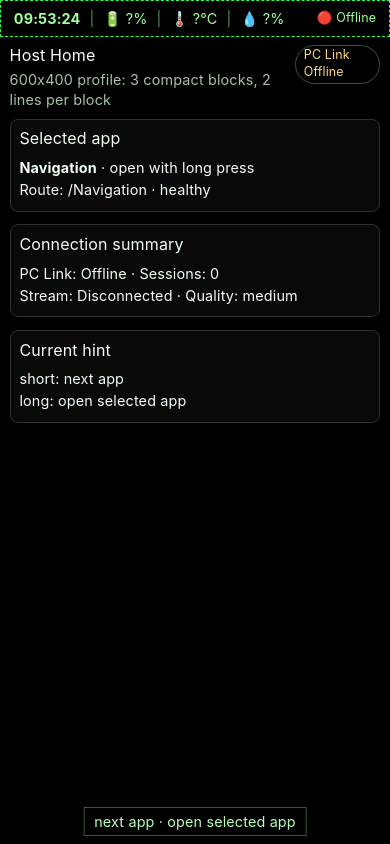
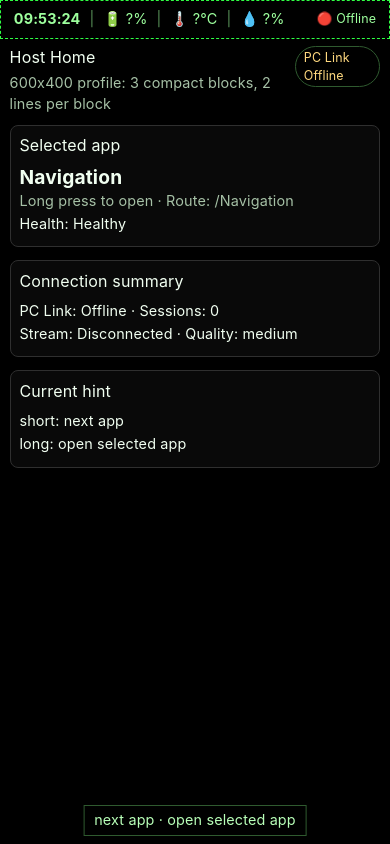
Before and after one commit to BlackF0rest/StudienArbeit_ARis, a SvelteKit app in the folder Software/Onboard_UI/: page / in a window 390 px wide. Built offline with nearby package versions, Linux system fonts and the light colour scheme; no server answers.

Commit message:
Refine compact HUD hierarchy and add breakpoint verification

```diff
--- a/Software/Onboard_UI/package.json
+++ b/Software/Onboard_UI/package.json
@@ -18,7 +18,8 @@
 		"db:migrate": "drizzle-kit migrate",
 		"db:studio": "drizzle-kit studio",
 		"storybook": "storybook dev -c tools/storybook/.storybook -p 6006",
-		"build-storybook": "storybook build -c tools/storybook/.storybook"
+		"build-storybook": "storybook build -c tools/storybook/.storybook",
+		"check:breakpoints": "node scripts/verify-breakpoints.mjs"
 	},
 	"devDependencies": {
 		"@chromatic-com/storybook": "^4.1.1",
--- /dev/null
+++ b/Software/Onboard_UI/scripts/verify-breakpoints.mjs
@@ -0,0 +1,54 @@
+import { readFileSync } from 'node:fs';
+import { resolve } from 'node:path';
+
+const root = process.cwd();
+
+const checks = [
+	{
+		name: 'layout includes width and height breakpoint toggles',
+		file: 'src/routes/+layout.svelte',
+		patterns: ['window.innerWidth <= 640', 'window.innerHeight <= 420', 'hud-breakpoint-width-640', 'hud-breakpoint-height-420']
+	},
+	{
+		name: 'global stylesheet has compact breakpoint media query',
+		file: 'src/app.css',
+		patterns: ['@media (max-width: 640px), (max-height: 420px)']
+	},
+	{
+		name: 'global stylesheet has class-based fallback breakpoint selectors',
+		file: 'src/app.css',
+		patterns: ['body.hud-breakpoint-width-640 .hud-grid-3', 'body.hud-breakpoint-height-420 .hud-grid-3']
+	}
+];
+
+const routeFiles = ['src/routes/+page.svelte', 'src/routes/Navigation/+page.svelte', 'src/routes/Teleprompter/+page.svelte', 'src/routes/Messages/+page.svelte', 'src/routes/Debug/+page.svelte'];
+
+let failed = false;
+
+for (const check of checks) {
+	const content = readFileSync(resolve(root, check.file), 'utf8');
+	const missing = check.patterns.filter((pattern) => !content.includes(pattern));
+	if (missing.length > 0) {
+		failed = true;
+		console.error(`✗ ${check.name} (${check.file})`);
+		for (const pattern of missing) {
+			console.error(`  missing: ${pattern}`);
+		}
+	} else {
+		console.log(`✓ ${check.name}`);
+	}
+}
+
+for (const routeFile of routeFiles) {
+	const content = readFileSync(resolve(root, routeFile), 'utf8');
+	if (!content.includes('<HudScaffold')) {
+		failed = true;
+		console.error(`✗ route missing HudScaffold: ${routeFile}`);
+	} else {
+		console.log(`✓ route breakpoint-ready scaffold: ${routeFile}`);
+	}
+}
+
+if (failed) {
+	process.exit(1);
+}
--- a/Software/Onboard_UI/src/app.css
+++ b/Software/Onboard_UI/src/app.css
@@ -33,7 +33,7 @@ body {
 body.ar-mode.compact {
 	letter-spacing: 0.01em;
 	font-size: 15px;
-	line-height: 1.35;
+	line-height: 1.45;
 }
 
 .hud-scaffold {
@@ -80,6 +80,15 @@ body.ar-mode.compact {
 	border-radius: var(--hud-radius);
 	padding: var(--hud-space-md);
 	background: var(--hud-surface);
+}
+
+.hud-card.hud-compact-block p,
+.hud-compact-block .hud-compact-line {
+	margin: 0.15rem 0;
+	display: -webkit-box;
+	-webkit-line-clamp: 2;
+	-webkit-box-orient: vertical;
+	overflow: hidden;
 }
 
 .hud-card h3 {
@@ -154,11 +163,25 @@ body.ar-mode.compact {
 }
 
 .hud-button {
-	padding: var(--hud-space-sm) var(--hud-space-md);
+	padding: 0.55rem 0.8rem;
+	min-height: 2.25rem;
 	border: 1px solid var(--hud-border-accent);
 	background: #113111;
 	color: var(--hud-text);
 	border-radius: var(--hud-radius);
+}
+
+.hud-primary-point {
+	margin: 0.2rem 0;
+	font-size: clamp(1.2rem, 3.8vw, 1.9rem);
+	line-height: 1.2;
+	font-weight: 700;
+}
+
+.hud-secondary-line {
+	margin: 0.2rem 0;
+	color: var(--hud-muted);
+	font-size: var(--hud-font-sm);
 }
 
 .teleprompter-full {
@@ -248,12 +271,8 @@ body.ar-mode.compact {
 }
 
 .hud-compact-line {
-	margin: 0.15rem 0;
-	display: -webkit-box;
-	-webkit-line-clamp: 2;
-	-webkit-box-orient: vertical;
-	overflow: hidden;
 	font-size: var(--hud-font-sm);
+	line-height: 1.45;
 }
 
 .hud-home-debug-link a {
@@ -330,6 +349,13 @@ body.ar-compact .hud-button {
 	display: none;
 }
 
+a,
+button,
+.hud-button,
+.hud-input {
+	min-height: 2.25rem;
+}
+
 @media (max-width: 640px), (max-height: 420px) {
 	.hud-grid-3,
 	.hud-grid-2 {
@@ -345,3 +371,10 @@ body.ar-compact .hud-button {
 		padding: 0.55rem;
 	}
 }
+
+body.hud-breakpoint-width-640 .hud-grid-3,
+body.hud-breakpoint-width-640 .hud-grid-2,
+body.hud-breakpoint-height-420 .hud-grid-3,
+body.hud-breakpoint-height-420 .hud-grid-2 {
+	grid-template-columns: 1fr;
+}
--- a/Software/Onboard_UI/src/routes/+layout.svelte
+++ b/Software/Onboard_UI/src/routes/+layout.svelte
@@ -12,13 +12,22 @@
 		subscribeInputControl();
 
 		const body = document.body;
+		const applyViewportBreakpointClasses = () => {
+			body.classList.toggle('hud-breakpoint-width-640', window.innerWidth <= 640);
+			body.classList.toggle('hud-breakpoint-height-420', window.innerHeight <= 420);
+		};
+
 		body.classList.add('ar-mode', hudTokens.density.compactClass);
 		body.classList.toggle('ar-compact', isArCompactEnabled());
 		body.style.setProperty('--hud-font-stack', hudTokens.font.stack);
 		body.style.setProperty('--hud-font-mono', hudTokens.font.mono);
+		applyViewportBreakpointClasses();
+		window.addEventListener('resize', applyViewportBreakpointClasses);
 
 		return () => {
 			detachInputControl();
+			window.removeEventListener('resize', applyViewportBreakpointClasses);
+			body.classList.remove('hud-breakpoint-width-640', 'hud-breakpoint-height-420');
 			body.classList.remove('ar-mode', hudTokens.density.compactClass);
 		};
 	});
--- a/Software/Onboard_UI/src/routes/+page.svelte
+++ b/Software/Onboard_UI/src/routes/+page.svelte
@@ -92,17 +92,18 @@
 	</svelte:fragment>
 
 	<div class="hud-grid-3">
-		<HudCard title="Selected app">
-			<p class="hud-compact-line"><strong>{selectedApp}</strong> · open with long press</p>
-			<p class="hud-compact-line">Route: {routeByApp[selectedApp]} · {selectedHealth?.ok ? 'healthy' : 'health check pending'}</p>
+		<HudCard title="Selected app" className="hud-compact-block">
+			<p class="hud-primary-point">{selectedApp}</p>
+			<p class="hud-secondary-line">Long press to open · Route: {routeByApp[selectedApp]}</p>
+			<p class="hud-compact-line">Health: {selectedHealth?.ok ? 'Healthy' : 'Pending'}</p>
 		</HudCard>
 
-		<HudCard title="Connection summary">
+		<HudCard title="Connection summary" className="hud-compact-block">
 			<p class="hud-compact-line">PC Link: {pcDiagnostics.pc_link.active ? 'Connected' : 'Offline'} · Sessions: {pcDiagnostics.pc_link.sessions.length}</p>
 			<p class="hud-compact-line">Stream: {pcDiagnostics.stream_metrics.connected ? 'Connected' : 'Disconnected'} · Quality: {pcDiagnostics.stream_metrics.quality}</p>
 		</HudCard>
 
-		<HudCard title="Current hint">
+		<HudCard title="Current hint" className="hud-compact-block">
 			<p class="hud-compact-line">short: {hint.short}</p>
 			<p class="hud-compact-line">long: {hint.long}</p>
 		</HudCard>
--- a/Software/Onboard_UI/src/routes/Debug/+page.svelte
+++ b/Software/Onboard_UI/src/routes/Debug/+page.svelte
@@ -85,8 +85,8 @@
 	</HudCard>
 
 	<HudCard title="PC Link Diagnostics">
-		<p><strong>PC Link:</strong> {pcDiagnostics.pc_link.active ? 'Connected' : 'Offline'}</p>
-		<p><strong>Stream:</strong> {pcDiagnostics.stream_metrics.connected ? 'Connected' : 'Disconnected'} ({pcDiagnostics.stream_metrics.quality})</p>
+		<p class="hud-primary-point">{pcDiagnostics.pc_link.active ? 'PC Link Connected' : 'PC Link Offline'}</p>
+		<p class="hud-secondary-line">Stream {pcDiagnostics.stream_metrics.connected ? 'connected' : 'disconnected'} ({pcDiagnostics.stream_metrics.quality})</p>
 		<p><strong>Reconnects:</strong> {pcDiagnostics.stream_metrics.reconnect_attempts} · <strong>Bandwidth:</strong> {pcDiagnostics.stream_metrics.avg_bandwidth_mbps ?? 'n/a'} Mbps · <strong>Frame Drop:</strong> {pcDiagnostics.stream_metrics.avg_frame_drop_ratio ?? 'n/a'}</p>
 		<p><strong>Display Mode:</strong> {pcDiagnostics.stream_metrics.onboard_only_mode ? 'Onboard-only fallback' : 'Hybrid streaming'}</p>
 		<p><strong>Overlay Contract:</strong> v{pcDiagnostics.overlay_contract.contract_version} · {pcDiagnostics.overlay_contract.coordinate_space} · {pcDiagnostics.overlay_contract.z_order.join(' → ')}</p>
--- a/Software/Onboard_UI/src/routes/Messages/+page.svelte
+++ b/Software/Onboard_UI/src/routes/Messages/+page.svelte
@@ -83,12 +83,14 @@
 	<HudTabs tabs={sections} activeIndex={activeSectionIndex} />
 
 	{#if activeSectionIndex === 0}
-		<HudCard title="Compact status">
+		<HudCard title="Compact status" className="hud-compact-block">
+			<p class="hud-primary-point">{history.length}</p>
+			<p class="hud-secondary-line">messages stored</p>
 			<p class="hud-compact-line">{provider.name} · {provider.enabled ? 'live' : 'mock/demo'} · {busy ? 'working' : 'idle'}</p>
-			<p class="hud-compact-line">Stored messages: {history.length} · Showing latest {Math.min(previewMessages.length, 2)}</p>
+			<p class="hud-compact-line">Showing latest {Math.min(previewMessages.length, 2)} entries</p>
 		</HudCard>
 
-		<HudCard title="Latest messages">
+		<HudCard title="Latest messages" className="hud-compact-block">
 			{#if previewMessages.length === 0}
 				<p>Noch keine Nachrichten.</p>
 			{:else}
--- a/Software/Onboard_UI/src/routes/Teleprompter/+page.svelte
+++ b/Software/Onboard_UI/src/routes/Teleprompter/+page.svelte
@@ -19,6 +19,8 @@
 			<StatusPill text="Debug Overlay Enabled" tone="info" />
 		</svelte:fragment>
 		<HudCard title="Runtime mode" muted={true}>
+			<p class="hud-primary-point">LIVE</p>
+			<p class="hud-secondary-line">Teleprompter overlay running</p>
 			<p class="hud-compact-line">Fullscreen teleprompter is active in the overlay below.</p>
 		</HudCard>
 		<svelte:fragment slot="hint">
```
